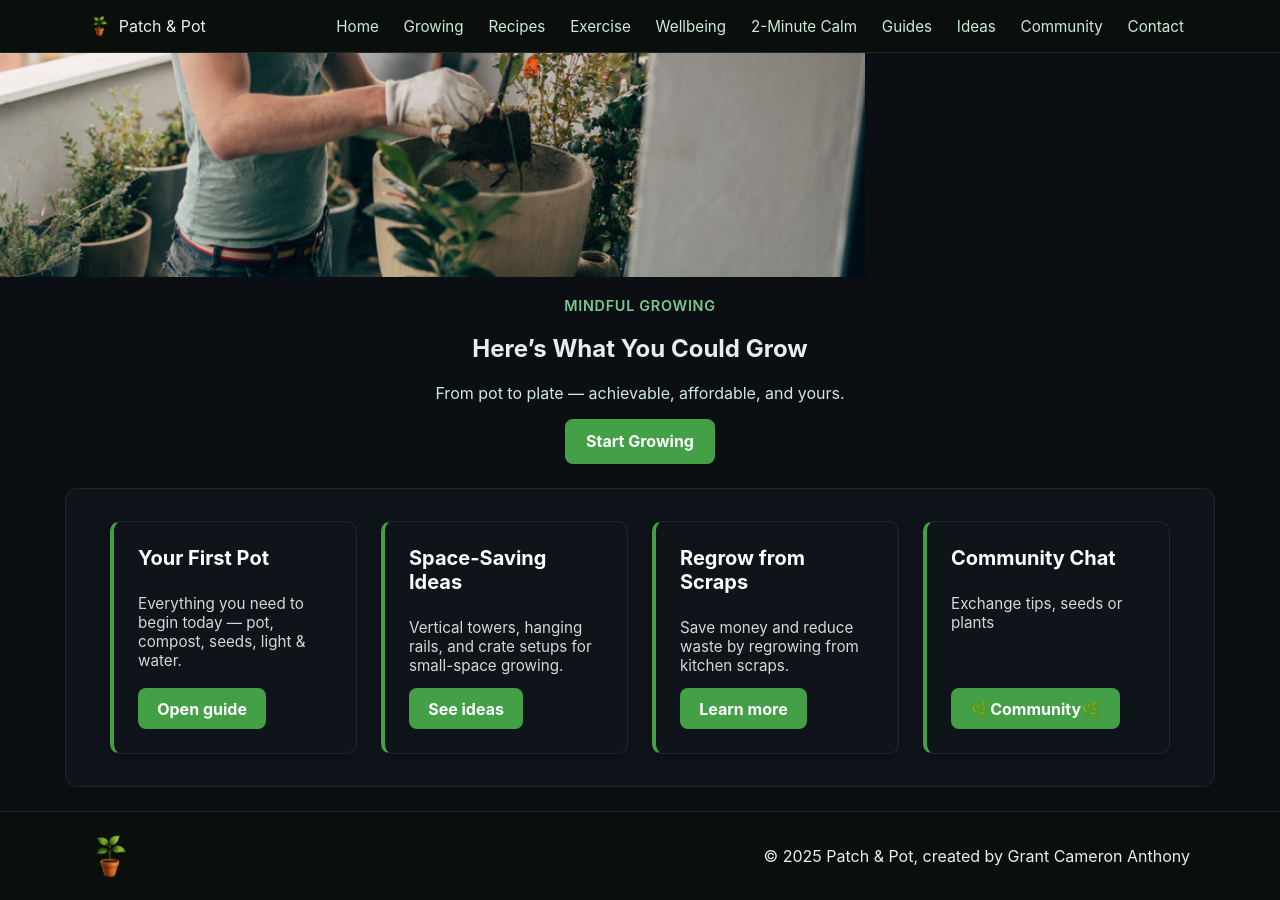
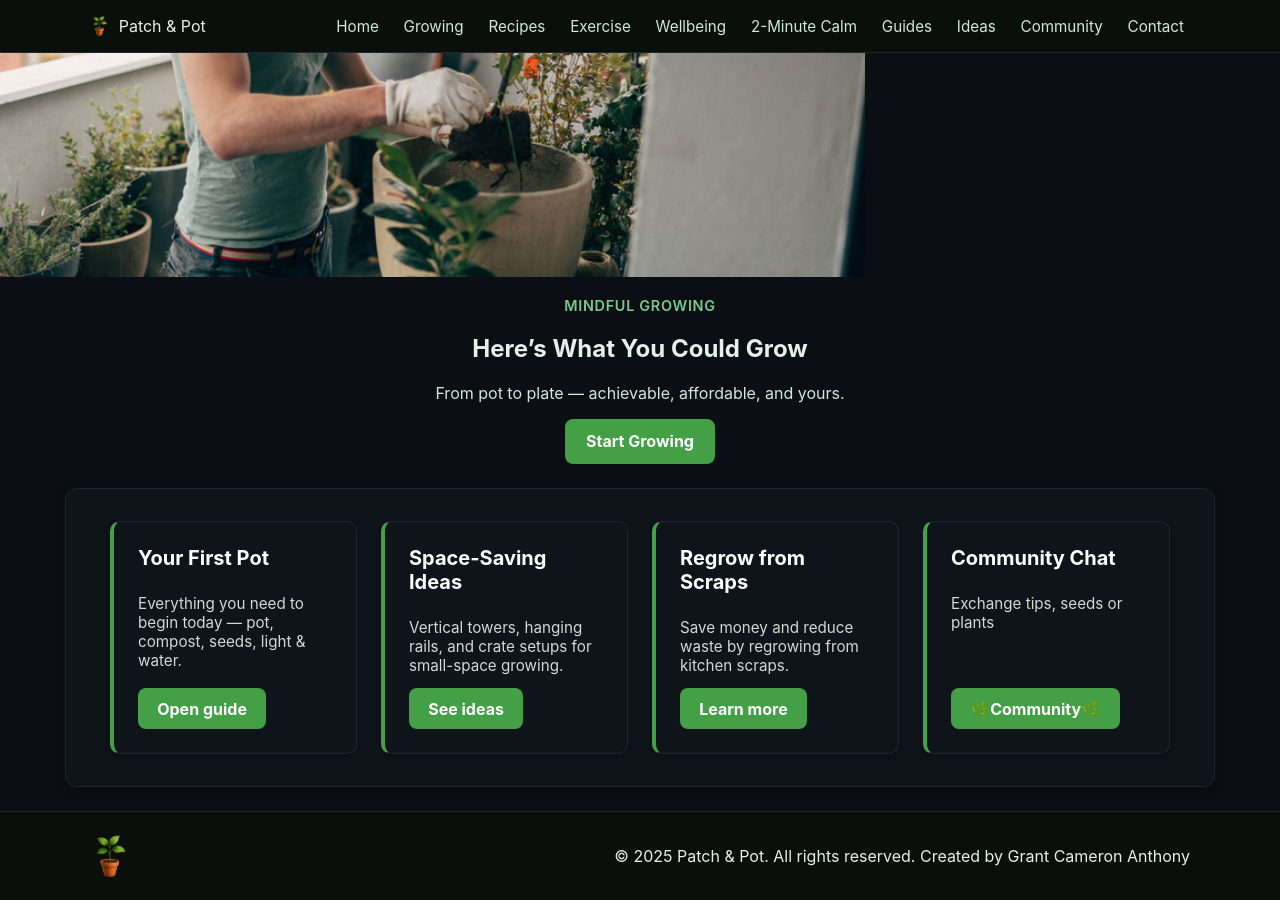
Before and after one commit to grantfitfuel/patchandpot, a Jekyll site: the page built from sites/index.html, in a window 1280 px wide and 900 px high, scrolled down 262 px. Built offline with Jekyll 4.4.1, drawn with Linux system fonts in a browser that asks for light colours.

Commit message:
Update footer.html

```diff
--- a/sites/_includes/footer.html
+++ b/sites/_includes/footer.html
@@ -2,7 +2,7 @@
   <div class="wrap footer-flex">
     {% assign brand_logo = site.logo | default: '/img/patchandpot-logo.png' %}
     <img src="{{ brand_logo | relative_url }}" alt="Patch & Pot logo" width="40" height="40" loading="lazy">
-    <p>&copy; {{ site.time | date: '%Y' }} Patch &amp; Pot, created by Grant Cameron Anthony</p>
+    <p>&copy; {{ site.time | date: '%Y' }} Patch &amp; Pot. All rights reserved. Created by Grant Cameron Anthony</p>
     <!-- Add footer nav later if you want; this keeps it minimal and visible -->
   </div>
 </footer>
```
